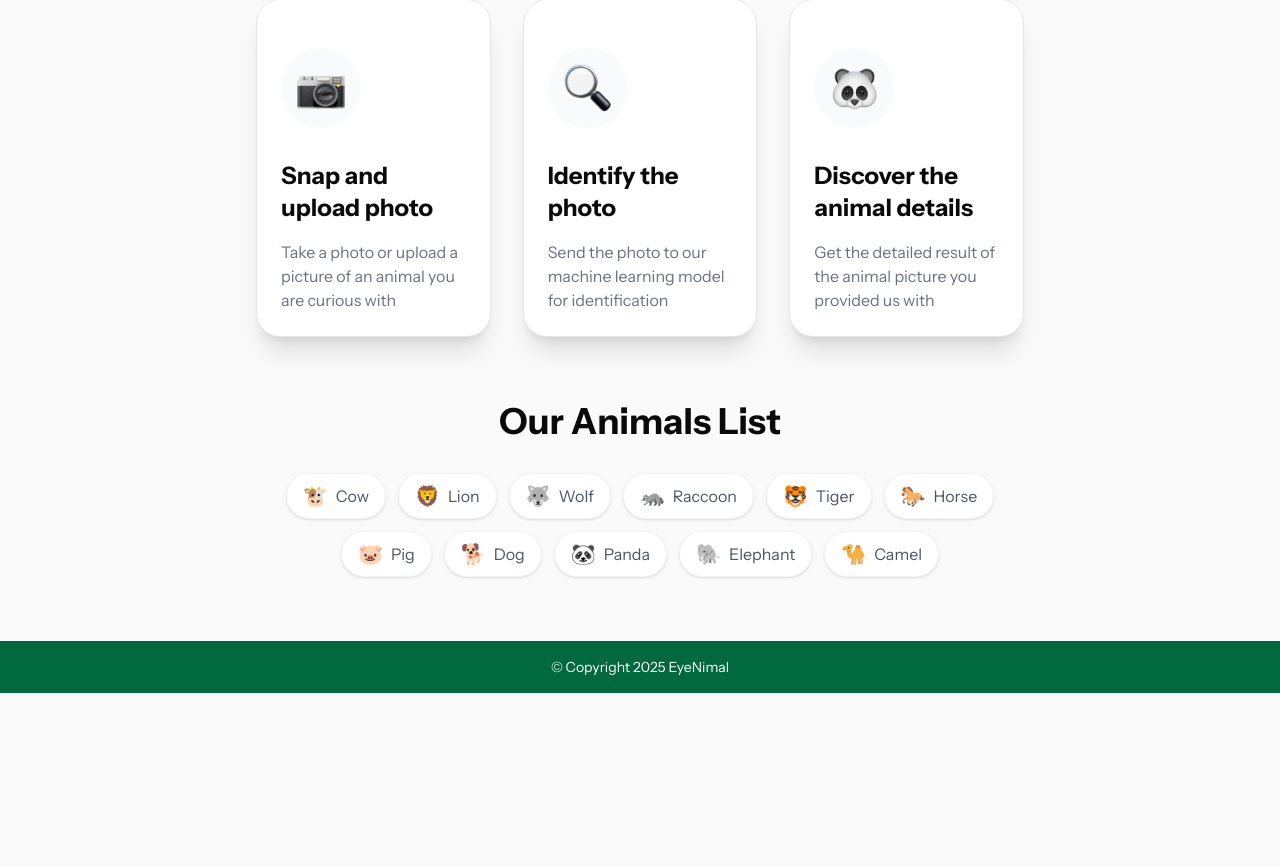
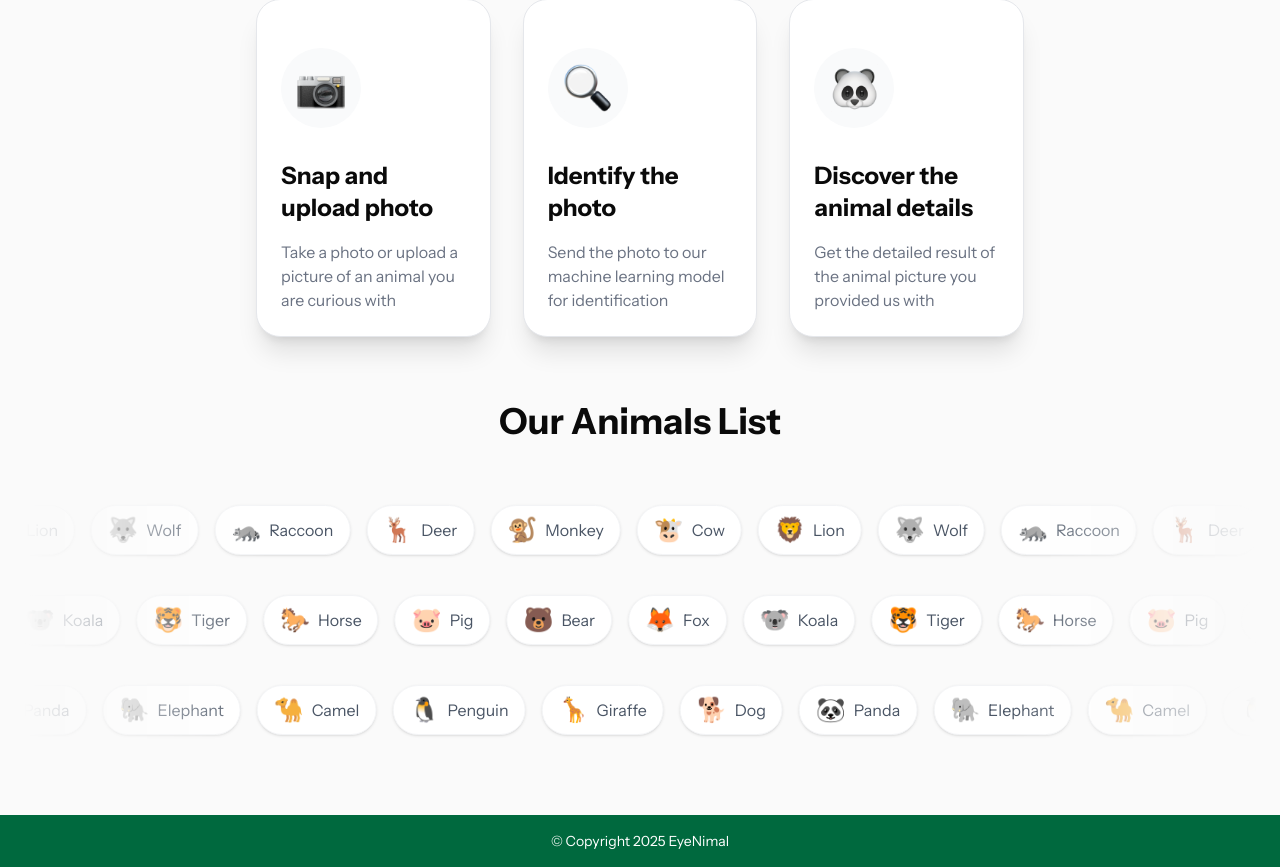
Before and after one commit to qiewi/eye-nimal, a Next.js app in the folder frontend/: page / in a window 1280 px wide. Shown: the part 668-1535 px from the top of the page. Before the commit the page ends 1361 px from the top, so only its background shows below. Built offline with nearby package versions, Linux system fonts and the light colour scheme.

Commit message:
feat: animals list section

```diff
--- a/frontend/package.json
+++ b/frontend/package.json
@@ -14,6 +14,7 @@
     "clsx": "^2.1.1",
     "iconsax-reactjs": "^0.0.8",
     "lucide-react": "^0.511.0",
+    "motion": "^12.15.0",
     "next": "15.3.2",
     "react": "^19.0.0",
     "react-dom": "^19.0.0",
--- a/frontend/src/app/globals.css
+++ b/frontend/src/app/globals.css
@@ -123,7 +123,6 @@
   --font-dm-sans: 'DM Sans', sans-serif;
 }
 
-
 @layer base {
   * {
     @apply border-border outline-ring/50;
@@ -132,3 +131,32 @@
     @apply bg-background text-foreground;
   }
 }
+
+@theme inline {
+  --animate-scroll: scroll var(--animation-duration, 40s) var(--animation-direction, forwards) linear infinite;
+
+  @keyframes scroll {
+    0% {
+      transform: translateX(0);
+    }
+    100% {
+      transform: translateX(calc(-25%));
+    }
+  }
+}
+
+.animate-scroll {
+  animation: scroll var(--animation-duration, 40s) var(--animation-direction, forwards) linear infinite;
+}
+
+.scroller:before,
+.scroller:after {
+  content: '';
+  position: absolute;
+  z-index: 1;
+  top: 0;
+  left: 0;
+  right: 0;
+  bottom: 0;
+  pointer-events: none;
+}
--- a/frontend/src/components/discover/AnimalsList.tsx
+++ b/frontend/src/components/discover/AnimalsList.tsx
@@ -1,34 +1,61 @@
-const animals = [
-  { name: 'Cow', emoji: '🐮' },
+import { InfiniteMovingCards } from "@/components/ui/InfiniteMovingCards"
+
+const row1 = [
   { name: 'Lion', emoji: '🦁' },
   { name: 'Wolf', emoji: '🐺' },
   { name: 'Raccoon', emoji: '🦝' },
+  { name: 'Deer', emoji: '🦌' },
+  { name: 'Monkey', emoji: '🐒' },
+  { name: 'Cow', emoji: '🐮' },
+]
+
+const row2 = [
+  { name: 'Fox', emoji: '🦊' },
+  { name: 'Koala', emoji: '🐨' },
   { name: 'Tiger', emoji: '🐯' },
   { name: 'Horse', emoji: '🐎' },
   { name: 'Pig', emoji: '🐷' },
-  { name: 'Dog', emoji: '🐕' },
+  { name: 'Bear', emoji: '🐻' },
+]
+
+const row3 = [
   { name: 'Panda', emoji: '🐼' },
   { name: 'Elephant', emoji: '🐘' },
-  { name: 'Camel', emoji: '🐪' }
+  { name: 'Camel', emoji: '🐪' },
+  { name: 'Penguin', emoji: '🐧' },
+  { name: 'Giraffe', emoji: '🦒' },
+  { name: 'Dog', emoji: '🐕' },
 ]
 
 const AnimalsList = () => {
   return (
     <section className="w-full flex flex-col items-center px-6 pb-16">
-      <h2 className="text-3xl lg:text-4xl font-bold mb-8 text-center">
+      <h2 className="text-3xl lg:text-4xl font-bold mb-12 text-center">
         Our Animals List
       </h2>
 
-      <div className="w-full max-w-3xl flex flex-wrap justify-center gap-3">
-        {animals.map((animal) => (
-          <div
-            key={animal.name}
-            className="flex items-center gap-2 px-4 py-2 bg-white rounded-full border border-gray-100 shadow-sm"
-          >
-            <span className="text-xl">{animal.emoji}</span>
-            <span className="text-gray-600">{animal.name}</span>
-          </div>
-        ))}
+      <div className="w-full flex flex-col items-center justify-center gap-2">
+        <div className="w-full overflow-hidden">
+          <InfiniteMovingCards
+            items={row1}
+            direction="right"
+            speed="normal"
+          />
+        </div>
+        <div className="w-full overflow-hidden">
+          <InfiniteMovingCards
+            items={row2}
+            direction="left"
+            speed="normal"
+          />
+        </div>
+        <div className="w-full overflow-hidden">
+          <InfiniteMovingCards
+            items={row3}
+            direction="right"
+            speed="normal"
+          />
+        </div>
       </div>
     </section>
   )
--- /dev/null
+++ b/frontend/src/components/ui/InfiniteMovingCards.tsx
@@ -0,0 +1,108 @@
+"use client";
+
+import { cn } from "@/lib/utils";
+import React, { useEffect, useState } from "react";
+
+export const InfiniteMovingCards = ({
+  items,
+  direction = "left",
+  speed = "fast",
+  pauseOnHover = true,
+  className,
+}: {
+  items: {
+    emoji: string;
+    name: string;
+  }[];
+  direction?: "left" | "right";
+  speed?: "fast" | "normal" | "slow";
+  pauseOnHover?: boolean;
+  className?: string;
+}) => {
+  const containerRef = React.useRef<HTMLDivElement>(null);
+  const scrollerRef = React.useRef<HTMLUListElement>(null);
+
+  useEffect(() => {
+    addAnimation();
+  }, []);
+
+  const [start, setStart] = useState(false);
+
+  function addAnimation() {
+    if (containerRef.current && scrollerRef.current) {
+      // Clone items berkali-kali supaya endless
+      const scrollerContent = Array.from(scrollerRef.current.children);
+
+      // Clone the items 4 kali untuk smooth scrolling
+      for (let i = 0; i < 4; i++) {
+        scrollerContent.forEach((item) => {
+          const duplicatedItem = item.cloneNode(true);
+          if (scrollerRef.current) {
+            scrollerRef.current.appendChild(duplicatedItem);
+          }
+        });
+      }
+
+      getDirection();
+      getSpeed();
+      setStart(true);
+    }
+  }
+
+  const getDirection = () => {
+    if (containerRef.current) {
+      if (direction === "left") {
+        containerRef.current.style.setProperty(
+          "--animation-direction",
+          "forwards"
+        );
+      } else {
+        containerRef.current.style.setProperty(
+          "--animation-direction",
+          "reverse"
+        );
+      }
+    }
+  };
+
+  const getSpeed = () => {
+    if (containerRef.current) {
+      if (speed === "fast") {
+        containerRef.current.style.setProperty("--animation-duration", "20s");
+      } else if (speed === "normal") {
+        containerRef.current.style.setProperty("--animation-duration", "40s");
+      } else {
+        containerRef.current.style.setProperty("--animation-duration", "80s");
+      }
+    }
+  };
+
+  return (
+    <div
+      ref={containerRef}
+      className={cn(
+        "scroller relative z-20 max-w-7xl mx-auto w-full overflow-hidden [mask-image:linear-gradient(to_right,transparent,white_20%,white_80%,transparent)]",
+        className
+      )}
+    >
+      <ul
+        ref={scrollerRef}
+        className={cn(
+          "flex min-w-full shrink-0 gap-4 py-4 w-max",
+          start && "animate-scroll",
+          pauseOnHover && "hover:[animation-play-state:paused]"
+        )}
+      >
+        {items.map((item, idx) => (
+          <li
+            key={`${item.name}-${idx}`}
+            className="flex items-center gap-2 px-4 py-2 bg-white rounded-full border border-gray-100 shadow-sm w-fit shrink-0"
+          >
+            <span className="text-2xl">{item.emoji}</span>
+            <span className="text-gray-600 whitespace-nowrap">{item.name}</span>
+          </li>
+        ))}
+      </ul>
+    </div>
+  );
+};
```
Also changed, not shown: 1 other file (tests, documents, lock files or other folders).
